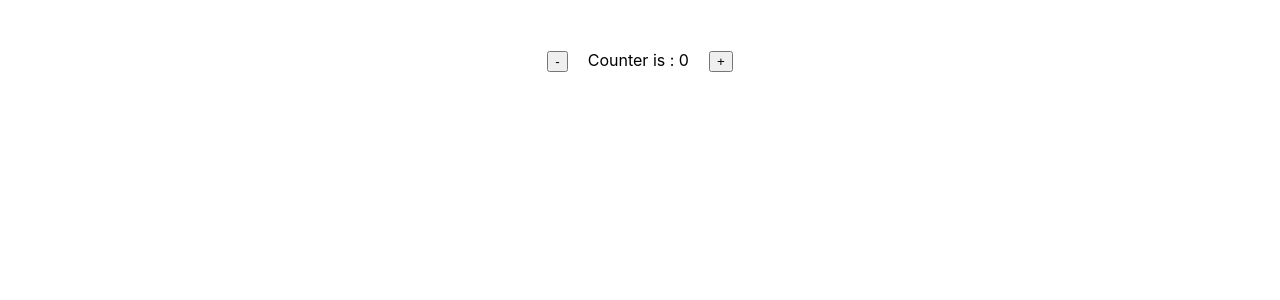
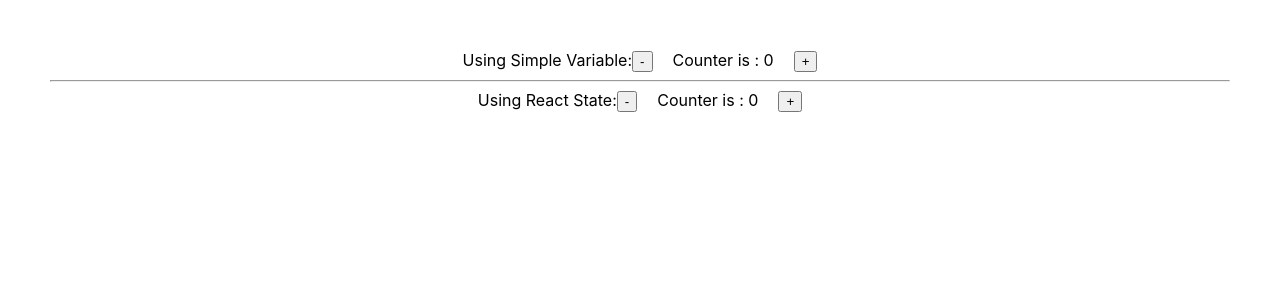
Before and after one commit to awais882s/counter-app, a React (Create React App) app: page / in a window 1280 px wide. Shown: the top 300 px of the page. Built offline with nearby package versions, Linux system fonts and the light colour scheme.

Commit message:
counter app

```diff
--- a/src/Conuter App/Counter1.js
+++ b/src/Conuter App/Counter1.js
@@ -1,17 +1,33 @@
+import React, { useState } from "react";
 function Counter1() {
   let counter = 0;
+  const [counter2, setCounter] = useState(0);
+  const [name, setName] = useState("Awais");
+  const [age, setAge] = useState(18);
+  const [price, setPrice] = useState(34.45);
   const incrementHandler = () => {
     counter++;
-    alert("Increment" + counter);
+    // alert("Increment" + counter);
+    setCounter(counter2 + 1);
   };
   const decrementHandler = () => {
     counter--;
-    alert("Decrement" + counter);
+    // alert("Decrement" + counter);
+    setCounter(counter2 - 1);
   };
+  console.log("Counter1", counter);
+  console.log("Counter2>>", counter2);
+
   return (
     <div style={{ padding: 50 }}>
+      Using Simple Variable:
       <button onClick={decrementHandler}>-</button>
       <span style={{ padding: 20 }}>Counter is : {counter}</span>
+      <button onClick={incrementHandler}>+</button>
+      <hr />
+      Using React State:
+      <button onClick={decrementHandler}>-</button>
+      <span style={{ padding: 20 }}>Counter is : {counter2}</span>
       <button onClick={incrementHandler}>+</button>
     </div>
   );
```
